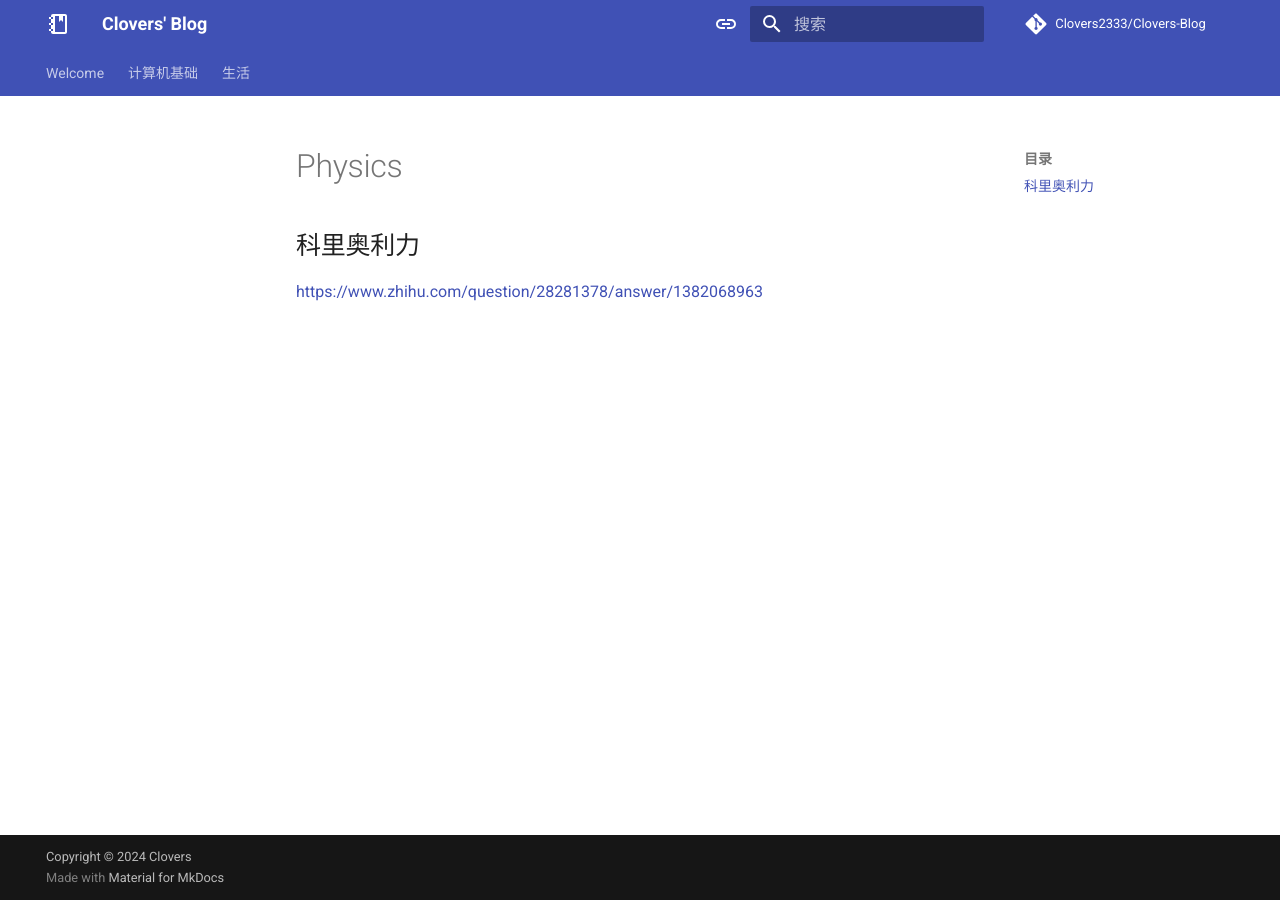
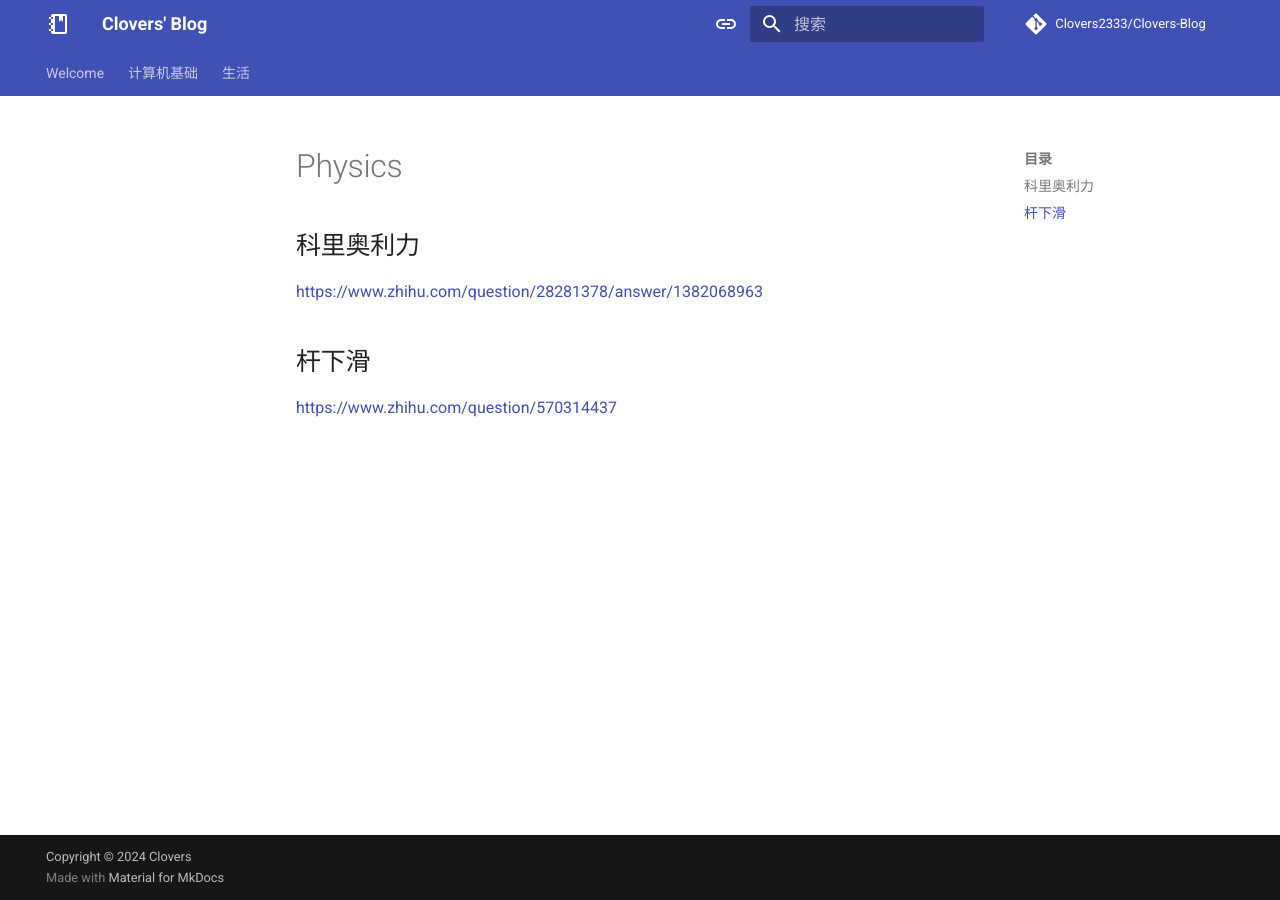
Before and after one commit to Clovers2333/Clovers-Blog, an MkDocs documentation site: the page built from docs/math/physics.md, in a window 1280 px wide. Built offline with MkDocs 1.6.1 and Material for MkDocs 9.7.7, drawn with Linux system fonts in a browser that asks for light colours; nearby versions of some CDN libraries; library files that are not in the unit come from our copies; comment, search, counter and statistics services are not loaded.

Commit message:
docs: add links in physics.md

```diff
--- a/docs/math/physics.md
+++ b/docs/math/physics.md
@@ -1,2 +1,5 @@
 ## 科里奥利力
 https://www.zhihu.com/question/28281378/answer/1382068963
+
+## 杆下滑
+https://www.zhihu.com/question/570314437
```
